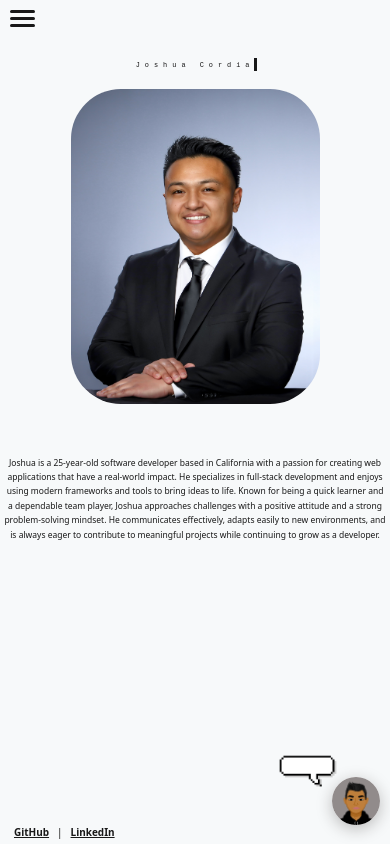
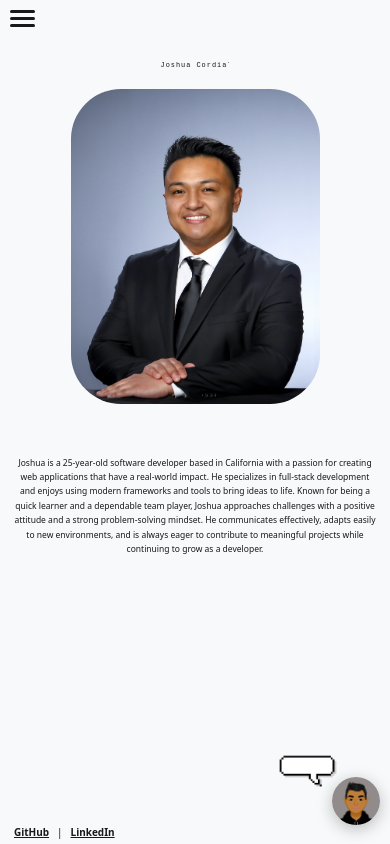
Before and after one commit to joshcord99/Joshua-Cordial-The-Programmer, a React (Vite) app in the folder client/: page / in a window 390 px wide. Built offline with nearby package versions, Linux system fonts and the light colour scheme.

Commit message:
fixed typing issue

```diff
--- a/client/src/css/About.css
+++ b/client/src/css/About.css
@@ -12,9 +12,8 @@ header.aboutHead {
   line-height: 1.7;
   padding: 0 32px;
   text-align: center;
-
-  margin-left: auto;
-  margin-right: auto;
+  margin-left: 10px;
+  margin-right: 10px;
 }
 
 .avatarImage {
@@ -31,12 +30,13 @@ header.aboutHead {
   color: var(--text-color);
   font-size: 45px;
   font-family: monospace;
-  letter-spacing: 10px;
+  letter-spacing: 2px;
   border-right: 3px solid;
   white-space: nowrap;
   overflow: hidden;
-  animation: typing-desktop 2s steps(15, end) forwards,
-    cursor 0.4s step-end infinite alternate;
+  animation: typing-desktop 1.8s steps(16, end) forwards,
+    cursor 0.7s step-end infinite alternate;
+  animation-delay: 0s, 1.8s;
   width: 0;
   max-width: 100%;
   text-align: center;
@@ -63,7 +63,7 @@ header.aboutHead {
     width: 0;
   }
   to {
-    width: 19ch;
+    width: 16ch;
   }
 }
 
@@ -72,16 +72,17 @@ header.aboutHead {
     width: 0;
   }
   to {
-    width: 30ch;
+    width: 18ch;
   }
 }
 
 @media (max-width: 768px) {
   .aboutHead {
     font-size: 35px;
-    letter-spacing: 5px;
-    animation: typing-mobile 1.5s steps(15, end) forwards,
-      cursor 0.4s step-end infinite alternate;
+    letter-spacing: 1px;
+    animation: typing-mobile 1.8s steps(16, end) forwards,
+      cursor 0.7s step-end infinite alternate;
+    animation-delay: 0s, 1.8s;
     width: 0;
     max-width: 90%;
   }
@@ -90,9 +91,10 @@ header.aboutHead {
 @media (max-width: 375px) {
   .aboutHead {
     font-size: 25px;
-    letter-spacing: 6px;
-    animation: typing-mobile 1.2s steps(15, end) forwards,
-      cursor 0.4s step-end infinite alternate;
+    letter-spacing: 1px;
+    animation: typing-mobile 1.8s steps(16, end) forwards,
+      cursor 0.7s step-end infinite alternate;
+    animation-delay: 0s, 1.8s;
     width: 0;
     max-width: 95%;
   }
@@ -117,7 +119,7 @@ header.aboutHead {
     padding: 0.2em 0.4em !important;
     margin-top: 50px !important;
     margin-bottom: 0 !important;
-    margin-left: auto !important;
-    margin-right: auto !important;
+    margin-left: 10px !important;
+    margin-right: 10px !important;
   }
 }
```
